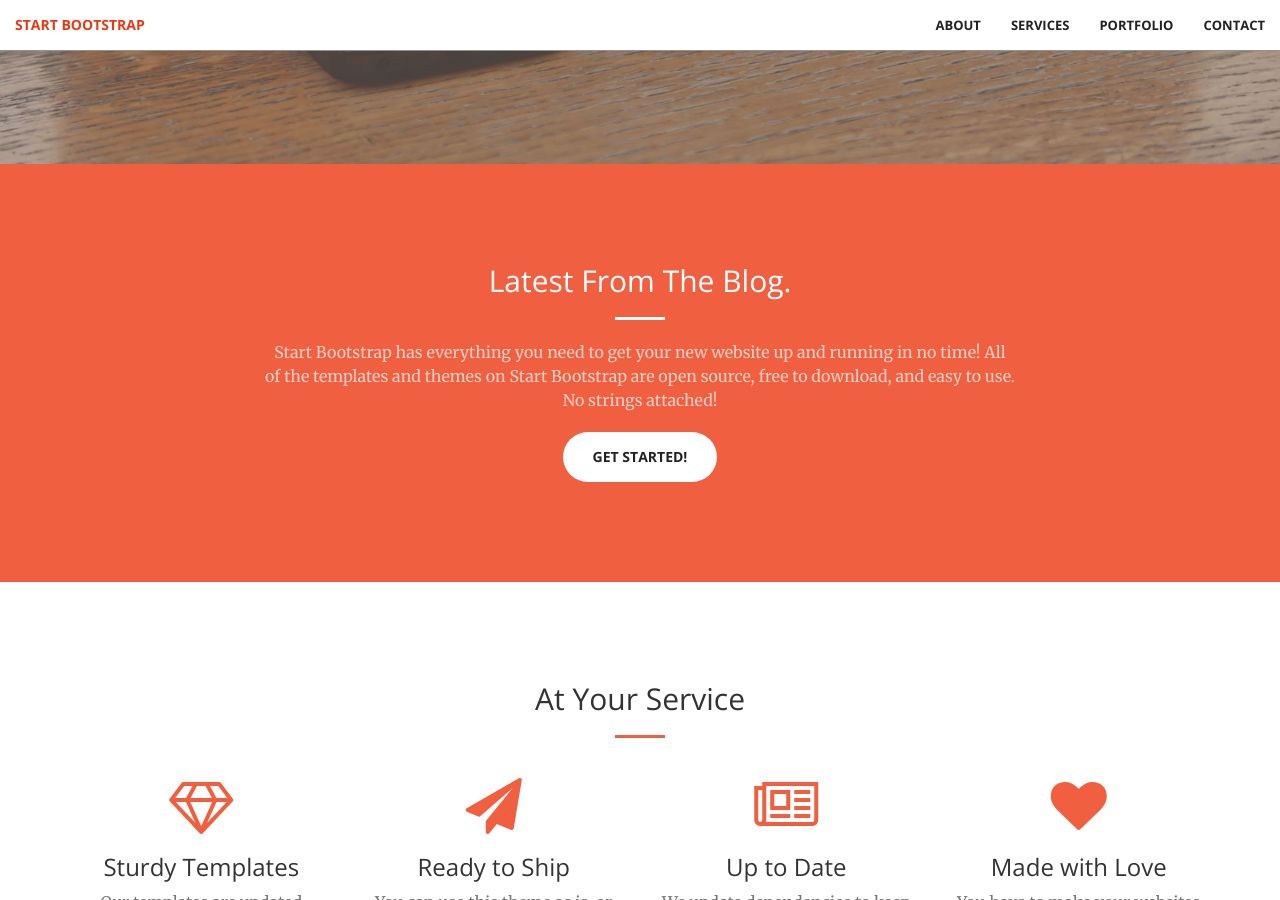
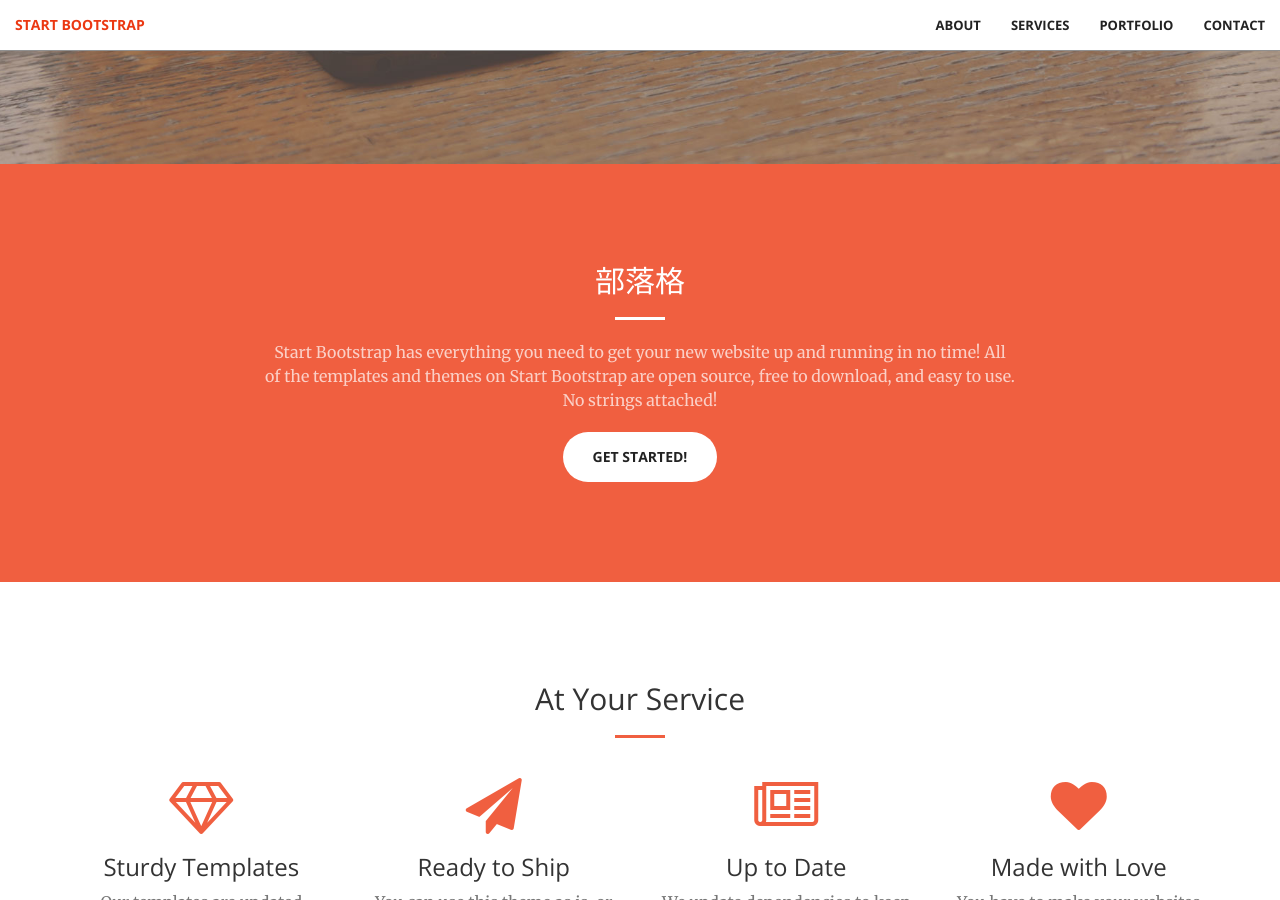
Before and after one commit to allen108108/allen108108.github.io, a Jekyll site: the page built from index.html, in a window 1280 px wide and 900 px high, scrolled down 736 px. Built offline with Jekyll 4.4.1, drawn with Linux system fonts in a browser that asks for light colours.

Commit message:
first commit

```diff
--- a/_includes/call-to-action.html
+++ b/_includes/call-to-action.html
@@ -2,7 +2,7 @@
     <div class="container">
         <div class="row">
             <div class="col-lg-8 col-lg-offset-2 text-center">
-                <h2 class="section-heading">Latest From The Blog.</h2>
+                <h2 class="section-heading">部落格</h2>
                 <hr class="light">
                 <p class="text-faded">Start Bootstrap has everything you need to get your new website up and running in
                     no time! All of the templates and themes on Start Bootstrap are open source, free to download, and
```
